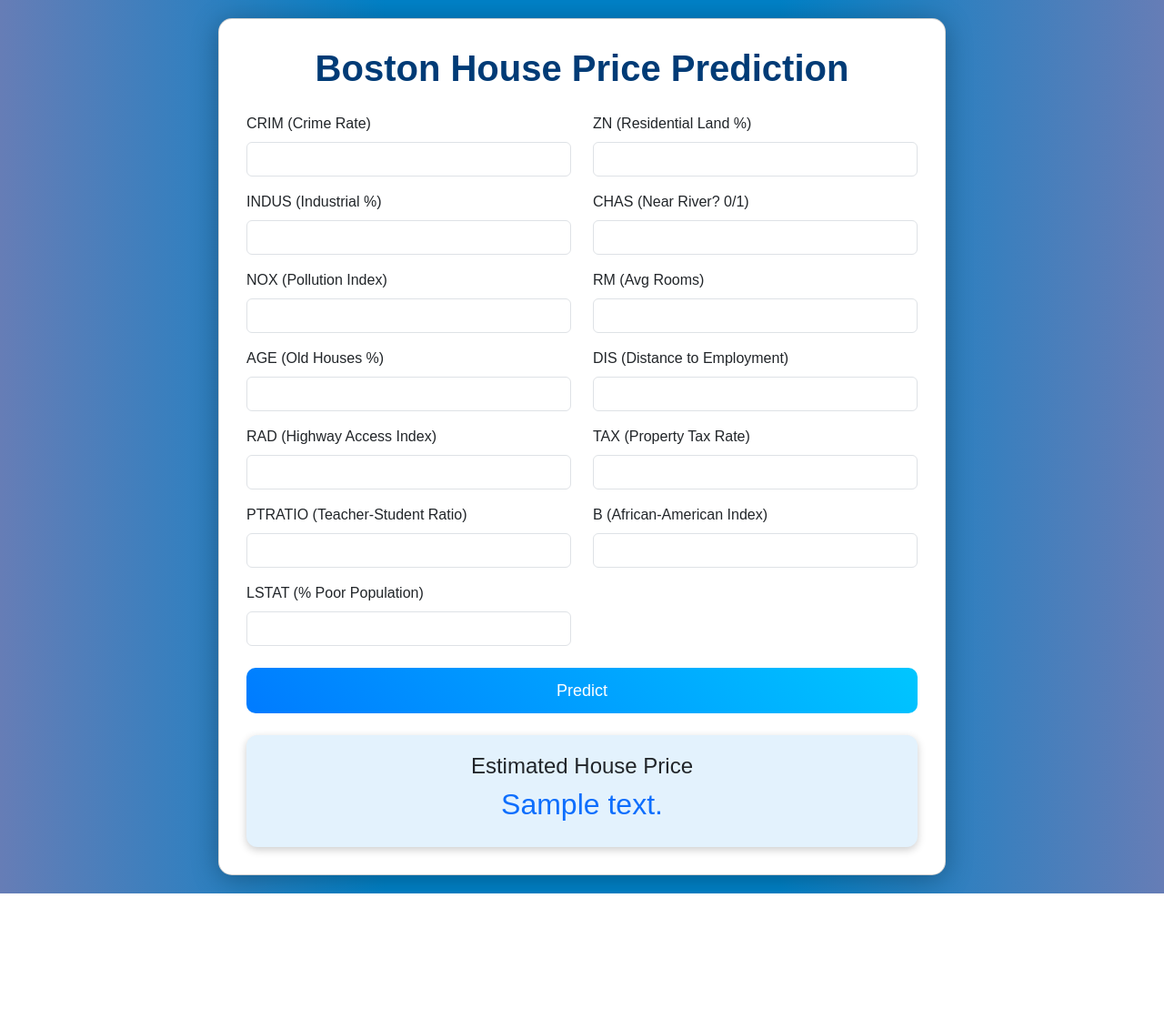
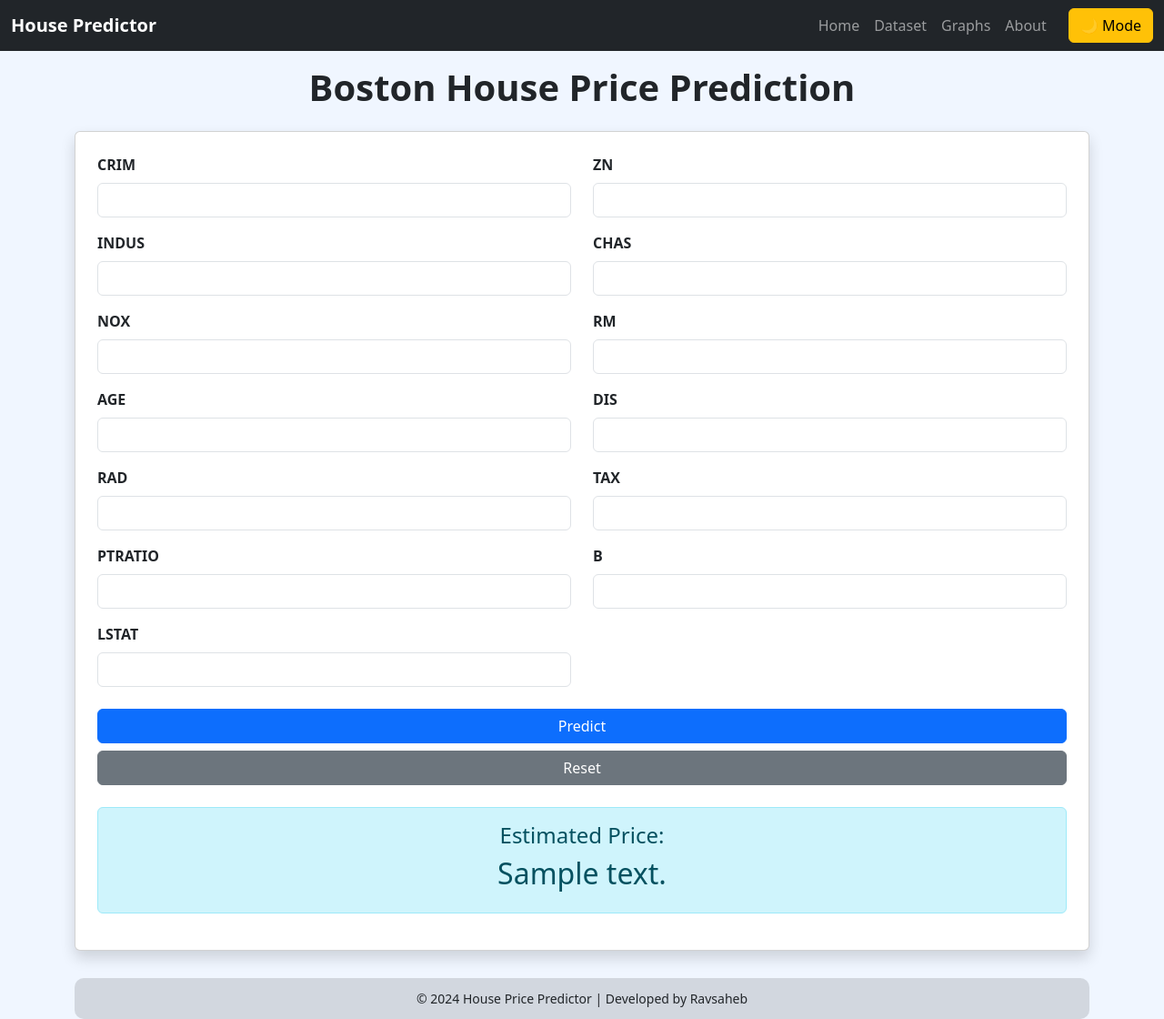
Before and after one commit to ravsaheb7841/boston_house_pricing, a Flask app: template templates/home.html in a window 1280 px wide. Shown: the whole page at 91% size. Before the commit the page ends 982 px from the top, so only its background shows below. Run offline with Flask 3, Linux system fonts and the light colour scheme; the template is opened without the code that fills it: most values are stand-ins (such as "Sample title", 1, 10 or a date in 2020); parts of the project's set-up code (start-up, migrations or seed data) failed here and were passed over.

Commit message:
improve UI

```diff
--- a/app.py
+++ b/app.py
@@ -1,38 +1,111 @@
 import pickle
-from flask import Flask, request, render_template, jsonify
+from flask import Flask, request, render_template
 import numpy as np
+import pandas as pd
+import matplotlib.pyplot as plt
+from sklearn.metrics import mean_absolute_error, mean_squared_error, r2_score
+import os
 
 app = Flask(__name__)
 
-# Load model & scaler
-model = pickle.load(open('regmodel.pkl', 'rb'))
-scaler = pickle.load(open('scaling.pkl', 'rb'))
+# Load model & scaler safely
+model = pickle.load(open('models/regmodel.pkl', 'rb'))
+scaler = pickle.load(open('models/scaling.pkl', 'rb'))
 
+# Load dataset
+df = pd.read_csv("dataset/boston.csv")
+
+
+# HOME PAGE
 @app.route('/')
 def home():
     return render_template('home.html')
 
+
+# DATASET PAGE
+@app.route('/dataset')
+def dataset():
+    head_html = df.head().to_html(classes='table table-bordered table-striped')
+    shape = df.shape
+    return render_template("dataset.html", table=head_html, shape=shape)
+
+
+# PREDICTION PAGE
 @app.route('/predict', methods=['POST'])
 def predict():
     try:
-        # Collect form inputs
-        data = [float(x) for x in request.form.values()]
+        data = []
+
+        for value in request.form.values():
+            if value == "":
+                return render_template("home.html",
+                                       prediction_text="Invalid Input! Values cannot be empty.")
+
+            if float(value) < 0:
+                return render_template("home.html",
+                                       prediction_text="Invalid Input! Values cannot be negative.")
+
+            data.append(float(value))
+
         final_input = scaler.transform(np.array(data).reshape(1, -1))
+        output = model.predict(final_input)[0]
 
-        # Model prediction
-        output = model.predict(final_input)[0]
         rounded_output = round(output, 2)
-
-        # Convert lakh → rupees (manual formatting)
         rupees = int(rounded_output * 100000)
         formatted_rupees = f"{rupees:,}"
 
-        prediction_text = f"{rounded_output} lakh  (₹ {formatted_rupees})"
+        prediction_text = f"{rounded_output} lakh (₹ {formatted_rupees})"
 
         return render_template('home.html', prediction_text=prediction_text)
 
     except Exception as e:
-        return render_template('home.html', prediction_text=f"Error: {str(e)}")
+        print("Prediction Error:", e)
+        return render_template('home.html',
+                               prediction_text="Error occurred during prediction!")
+
+
+# GRAPH PAGE
+@app.route('/graphs')
+def graphs():
+
+    target_col = "MEDV"
+
+    if target_col not in df.columns:
+        return "ERROR: MEDV column not found!"
+
+    y_true = df[target_col][:200]
+    X_sample = df.drop(target_col, axis=1)[:200]
+
+    scaled = scaler.transform(X_sample)
+    y_pred = model.predict(scaled)
+
+    # GRAPH
+    graph_path = "static/pred_vs_actual.png"
+
+    plt.figure()
+    plt.scatter(y_true, y_pred)
+    plt.xlabel("Actual Price (MEDV)")
+    plt.ylabel("Predicted Price")
+    plt.title("Predicted vs Actual")
+    plt.savefig(graph_path)
+    plt.close()
+
+    # METRICS
+    mae = round(mean_absolute_error(y_true, y_pred), 3)
+    mse = round(mean_squared_error(y_true, y_pred), 3)
+    rmse = round(np.sqrt(mse), 3)
+    r2 = round(r2_score(y_true, y_pred), 3)
+
+    metrics = {"MAE": mae, "MSE": mse, "RMSE": rmse, "R2 Score": r2}
+
+    return render_template("graphs.html", metrics=metrics, graph_path=graph_path)
+
+
+# ABOUT PAGE
+@app.route('/about')
+def about():
+    return render_template('about.html')
+
 
 if __name__ == "__main__":
     app.run(debug=True)
--- /dev/null
+++ b/templates/base.html
@@ -0,0 +1,101 @@
+<!DOCTYPE html>
+<html lang="en">
+<head>
+  <meta charset="UTF-8">
+  <title>{{ title }}</title>
+  <meta name="viewport" content="width=device-width, initial-scale=1">
+
+  <link href="https://cdn.jsdelivr.net/npm/bootstrap@5.3.2/dist/css/bootstrap.min.css" rel="stylesheet">
+
+  <style>
+    body {
+      background: #f0f6ff;
+      transition: background 0.4s, color 0.4s;
+    }
+    .dark-mode {
+      background: #1a1a1a !important;
+      color: white !important;
+    }
+    .dark-mode .card {
+      background: #2b2b2b !important;
+      color: white;
+    }
+    .dark-mode footer {
+      background: #ffffff15 !important;
+      color: #ddd !important;
+    }
+    footer {
+      margin-top: 30px;
+      text-align: center;
+      padding: 12px;
+      background: #00000020;
+      border-radius: 10px;
+      font-size: 14px;
+    }
+    .fade-in {
+      animation: fadeIn 0.6s ease-in-out;
+    }
+    @keyframes fadeIn {
+      from { opacity: 0; transform: translateY(10px); }
+      to { opacity: 1; transform: translateY(0); }
+    }
+
+    /* Loading Spinner */
+    #loadingSpinner {
+      display: none;
+      position: fixed;
+      top: 50%;
+      left: 50%;
+      transform: translate(-50%, -50%);
+      z-index: 9999;
+    }
+  </style>
+</head>
+
+<body>
+
+<!-- NAVBAR -->
+<nav class="navbar navbar-expand-lg navbar-dark bg-dark fixed-top">
+  <div class="container-fluid">
+    <a class="navbar-brand fw-bold" href="/">House Predictor</a>
+
+    <button class="navbar-toggler" type="button" data-bs-toggle="collapse" data-bs-target="#navMenu">
+      <span class="navbar-toggler-icon"></span>
+    </button>
+
+    <div class="collapse navbar-collapse" id="navMenu">
+      <ul class="navbar-nav ms-auto">
+        <li class="nav-item"><a class="nav-link" href="/">Home</a></li>
+        <li class="nav-item"><a class="nav-link" href="/dataset">Dataset</a></li>
+        <li class="nav-item"><a class="nav-link" href="/graphs">Graphs</a></li>
+        <li class="nav-item"><a class="nav-link" href="/about">About</a></li>
+      </ul>
+
+      <button class="btn btn-warning ms-3" onclick="toggleTheme()">🌙 Mode</button>
+    </div>
+  </div>
+</nav>
+
+<div class="container mt-5 pt-4 fade-in">
+  {% block content %}{% endblock %}
+</div>
+
+<!-- Loading Spinner -->
+<div id="loadingSpinner">
+  <div class="spinner-border text-primary" style="width:70px; height:70px;" role="status"></div>
+</div>
+
+<script>
+function toggleTheme() {
+    document.body.classList.toggle("dark-mode");
+}
+
+function showSpinner() {
+    document.getElementById("loadingSpinner").style.display = "block";
+}
+</script>
+
+<script src="https://cdn.jsdelivr.net/npm/bootstrap@5.3.2/dist/js/bootstrap.bundle.min.js"></script>
+
+</body>
+</html>
--- a/templates/home.html
+++ b/templates/home.html
@@ -1,141 +1,42 @@
-<!DOCTYPE html>
-<html lang="en">
-<head>
-  <meta charset="UTF-8">
-  <title>House Price Prediction</title>
-  <meta name="viewport" content="width=device-width, initial-scale=1.0">
+{% extends "base.html" %}
+{% block content %}
+<h1 class="text-center mb-4 fw-bold">Boston House Price Prediction</h1>
 
-  <!-- Bootstrap -->
-  <link href="https://cdn.jsdelivr.net/npm/bootstrap@5.3.2/dist/css/bootstrap.min.css" rel="stylesheet">
+<div class="card p-4 shadow">
 
-  <style>
-    body {
-      background: linear-gradient(to right, #667db6, #0082c8, #0082c8, #667db6);
-      min-height: 100vh;
-      display: flex;
-      justify-content: center;
-      align-items: center;
-      font-family: 'Poppins', sans-serif;
-      padding: 20px;
-    }
-    .card {
-      width: 800px;
-      border-radius: 15px;
-      padding: 30px;
-      background-color: white;
-      box-shadow: 0 4px 30px rgba(0,0,0,0.3);
-      animation: fadeIn 0.8s ease-in-out;
-    }
-    h1 {
-      font-weight: bold;
-      color: #003b76;
-      text-align: center;
-      margin-bottom: 25px;
-    }
-    .btn-primary {
-      width: 100%;
-      height: 50px;
-      font-size: 18px;
-      border-radius: 10px;
-      background: linear-gradient(45deg, #007bff, #00c6ff);
-      border: none;
-    }
-    .btn-primary:hover {
-      transform: scale(1.02);
-    }
-    .result-card {
-      margin-top: 25px;
-      padding: 20px;
-      border-radius: 12px;
-      background: #e3f2fd;
-      box-shadow: 0 3px 10px rgba(0,0,0,0.2);
-      text-align: center;
-      animation: pop 0.4s ease-in-out;
-    }
-    @keyframes fadeIn {
-      from { opacity: 0; transform: translateY(20px); }
-      to { opacity: 1; transform: translateY(0); }
-    }
-    @keyframes pop {
-      from { transform: scale(0.8); opacity: 0; }
-      to { transform: scale(1); opacity: 1; }
-    }
-
-    /* Loader */
-    #loader {
-      display: none;
-      position: fixed;
-      top: 0; left: 0;
-      width: 100%;
-      height: 100%;
-      background: rgba(0,0,0,0.5);
-      z-index: 9999;
-      justify-content: center;
-      align-items: center;
-    }
-  </style>
-</head>
-
-<body>
-
-<div id="loader">
-  <div class="spinner-border text-light" style="width: 4rem; height: 4rem;"></div>
-</div>
-
-<div class="card">
-
-  <h1>Boston House Price Prediction</h1>
-
-  <form action="{{ url_for('predict') }}" method="post" id="predictForm">
+  <form action="/predict" method="post" onsubmit="showSpinner()">
 
     <div class="row">
-
-      <!-- Auto grid fields -->
       {% for label, name in {
-        "CRIM (Crime Rate)": "CRIM",
-        "ZN (Residential Land %)": "ZN",
-        "INDUS (Industrial %)": "INDUS",
-        "CHAS (Near River? 0/1)": "CHAS",
-        "NOX (Pollution Index)": "NOX",
-        "RM (Avg Rooms)": "RM",
-        "AGE (Old Houses %)": "AGE",
-        "DIS (Distance to Employment)": "DIS",
-        "RAD (Highway Access Index)": "RAD",
-        "TAX (Property Tax Rate)": "TAX",
-        "PTRATIO (Teacher-Student Ratio)": "PTRATIO",
-        "B (African-American Index)": "B",
-        "LSTAT (% Poor Population)": "LSTAT"
+        "CRIM": "CRIM", "ZN":"ZN","INDUS":"INDUS","CHAS":"CHAS",
+        "NOX":"NOX","RM":"RM","AGE":"AGE","DIS":"DIS",
+        "RAD":"RAD","TAX":"TAX","PTRATIO":"PTRATIO",
+        "B":"B","LSTAT":"LSTAT"
       }.items() %}
 
       <div class="col-md-6 mb-3">
-        <label class="form-label">{{ label }}</label>
-        <input type="number" step="any" name="{{ name }}" class="form-control" required>
+        <label class="form-label fw-semibold">{{label}}</label>
+        <input type="number" step="any" name="{{name}}" class="form-control" required>
       </div>
 
       {% endfor %}
-
     </div>
 
-    <button type="submit" class="btn btn-primary mt-2">Predict</button>
+    <button class="btn btn-primary w-100 mt-2">Predict</button>
+    <button type="reset" class="btn btn-secondary w-100 mt-2">Reset</button>
 
   </form>
 
   {% if prediction_text %}
-  <div class="result-card mt-4">
-    <h4>Estimated House Price</h4>
-    <h2 class="text-primary mt-2">{{ prediction_text }}</h2>
+  <div class="alert alert-info text-center mt-4">
+    <h4>Estimated Price:</h4>
+    <h2>{{ prediction_text }}</h2>
   </div>
   {% endif %}
 
 </div>
 
-<!-- Loader Script -->
-<script>
-  const form = document.getElementById('predictForm');
-  form.addEventListener('submit', () => {
-    document.getElementById('loader').style.display = 'flex';
-  });
-</script>
-
-</body>
-</html>
+<footer>
+  © 2024 House Price Predictor | Developed by Ravsaheb
+</footer>
+{% endblock %}
```
Also changed, not shown: templates/about.html (added, +45 -0 lines), templates/dataset.html (added, +15 -0 lines), templates/graphs.html (added, +27 -0 lines), static/pred_vs_actual.png (added), 6 other files.
